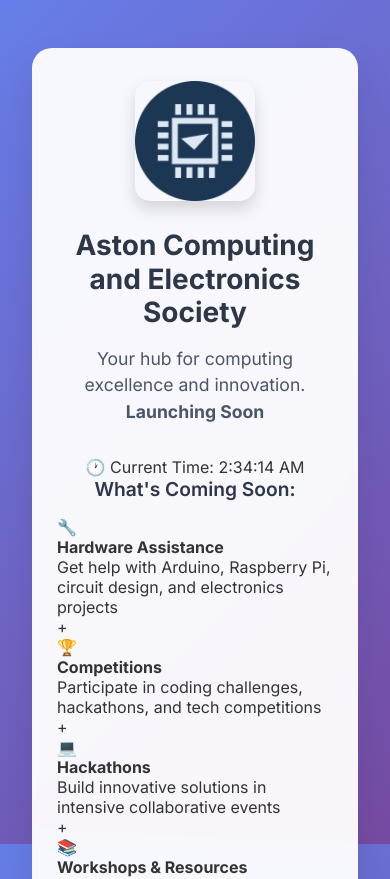
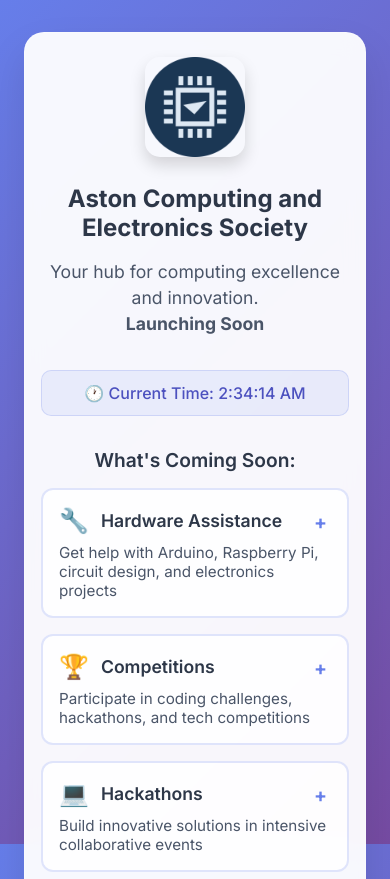
Before and after one commit to laithm/astonces, a Next.js app: page / in a window 390 px wide. Shown: the top 879 px of the page. Built offline with nearby package versions, Linux system fonts and the light colour scheme.

Commit message:
a bit of interactivity + logo fix 2

```diff
--- a/src/styles/globals.css
+++ b/src/styles/globals.css
@@ -31,13 +31,40 @@ html, body {
   border: 1px solid rgba(255, 255, 255, 0.2);
 }
 
+.logo-container {
+  position: relative;
+}
+
 .logo {
-  width: 120px;
-  height: 120px;
+  width: 120px !important;
+  height: 120px !important;
   object-fit: cover;
   border-radius: 15px;
   margin-bottom: 1.5rem;
   box-shadow: 0 8px 16px rgba(0, 0, 0, 0.15);
+  transition: all 0.3s ease;
+}
+
+.logo:hover {
+  transform: scale(1.05) rotate(2deg);
+}
+
+.logo-container::before {
+  content: '';
+  position: absolute;
+  top: -5px;
+  left: -5px;
+  right: -5px;
+  bottom: -5px;
+  background: linear-gradient(45deg, #667eea, #764ba2, #667eea);
+  border-radius: 20px;
+  opacity: 0;
+  transition: opacity 0.3s ease;
+  z-index: -1;
+}
+
+.logo-container:hover::before {
+  opacity: 0.3;
 }
 
 .headline {
@@ -55,6 +82,16 @@ html, body {
   line-height: 1.5;
 }
 
+.live-clock {
+  background: rgba(102, 126, 234, 0.1);
+  padding: 0.75rem;
+  border-radius: 10px;
+  margin-bottom: 2rem;
+  font-weight: 500;
+  color: #4c51bf;
+  border: 1px solid rgba(102, 126, 234, 0.2);
+}
+
 .features {
   margin-bottom: 2.5rem;
   text-align: left;
@@ -68,96 +105,132 @@ html, body {
   text-align: center;
 }
 
-.features ul {
-  list-style: none;
-  padding: 0;
+.feature-grid {
+  display: grid;
+  gap: 1rem;
+  margin-top: 1rem;
 }
 
-.features li {
-  font-size: 1rem;
-  color: #4a5568;
-  margin-bottom: 0.75rem;
-  padding: 0.5rem;
-  background: rgba(102, 126, 234, 0.08);
-  border-radius: 8px;
-  border-left: 4px solid #667eea;
+.feature-card {
+  background: rgba(255, 255, 255, 0.8);
+  border: 2px solid rgba(102, 126, 234, 0.2);
+  border-radius: 12px;
+  padding: 1.25rem;
+  cursor: pointer;
+  transition: all 0.3s ease;
+  position: relative;
+  text-align: left;
 }
 
-.signup-form {
-  margin-bottom: 2rem;
+.feature-card:hover {
+  transform: translateY(-3px);
+  border-color: #667eea;
+  box-shadow: 0 8px 25px rgba(102, 126, 234, 0.2);
 }
 
-.signup-form h3 {
+.feature-card.expanded {
+  border-color: #667eea;
+  background: rgba(102, 126, 234, 0.05);
+}
+
+.feature-header {
+  display: flex;
+  align-items: center;
+  gap: 0.75rem;
+  margin-bottom: 0.5rem;
+}
+
+.feature-icon {
+  font-size: 1.5rem;
+}
+
+.feature-card h4 {
   font-size: 1.1rem;
   font-weight: 600;
   color: #2d3748;
-  margin-bottom: 1.5rem;
+  margin: 0;
 }
 
-.form-group {
-  display: flex;
-  flex-direction: column;
-  gap: 1rem;
+.feature-description {
+  color: #4a5568;
+  margin: 0;
+  font-size: 0.95rem;
 }
 
-.email-input {
-  padding: 0.875rem 1rem;
-  font-size: 1rem;
-  border: 2px solid #e2e8f0;
-  border-radius: 10px;
+.feature-details {
+  margin-top: 1rem;
+  padding-top: 1rem;
+  border-top: 1px solid rgba(102, 126, 234, 0.2);
+  animation: expandIn 0.3s ease;
+}
+
+.feature-details p {
+  color: #2d3748;
+  font-size: 0.9rem;
+  margin: 0;
+}
+
+.feature-indicator {
+  position: absolute;
+  top: 1.25rem;
+  right: 1.25rem;
+  font-size: 1.2rem;
+  font-weight: bold;
+  color: #667eea;
+}
+
+.interactive-section {
+  margin: 2.5rem 0 2rem 0;
+  padding: 2rem;
+  background: rgba(102, 126, 234, 0.08);
+  border-radius: 15px;
+  border: 1px solid rgba(102, 126, 234, 0.15);
+}
+
+.interactive-section h3 {
+  color: #2d3748;
+  margin-bottom: 0.5rem;
+  font-size: 1.1rem;
+  font-weight: 600;
+}
+
+.interactive-section p {
+  color: #4a5568;
+  margin-bottom: 1rem;
+}
+
+.social-buttons {
+  display: flex;
+  gap: 1rem;
+  justify-content: center;
+  margin-top: 1.5rem;
+  flex-wrap: wrap;
+}
+
+.social-btn {
+  padding: 0.75rem 1.5rem;
   background: white;
-  transition: all 0.2s ease;
+  border: 2px solid #667eea;
+  border-radius: 25px;
+  color: #667eea;
+  font-weight: 600;
+  cursor: pointer;
+  transition: all 0.3s ease;
+  font-size: 0.95rem;
   font-family: 'Inter', sans-serif;
 }
 
-.email-input:focus {
-  outline: none;
-  border-color: #667eea;
-  box-shadow: 0 0 0 3px rgba(102, 126, 234, 0.1);
-}
-
-.email-input:disabled {
-  opacity: 0.6;
-  cursor: not-allowed;
-}
-
-.submit-btn {
-  padding: 0.875rem 2rem;
-  background: linear-gradient(135deg, #667eea 0%, #764ba2 100%);
+.social-btn:hover {
+  background: #667eea;
   color: white;
-  border: none;
-  border-radius: 10px;
-  font-size: 1rem;
-  font-weight: 600;
-  cursor: pointer;
-  transition: all 0.2s ease;
-  font-family: 'Inter', sans-serif;
-}
-
-.submit-btn:hover:not(:disabled) {
   transform: translateY(-2px);
-  box-shadow: 0 8px 16px rgba(102, 126, 234, 0.3);
-}
-
-.submit-btn:disabled {
-  opacity: 0.6;
-  cursor: not-allowed;
-  transform: none;
-}
-
-.message {
-  margin-top: 1rem;
-  padding: 0.75rem;
-  border-radius: 8px;
-  font-size: 0.9rem;
-  background: rgba(72, 187, 120, 0.1);
-  color: #2f855a;
-  border: 1px solid rgba(72, 187, 120, 0.2);
+  box-shadow: 0 5px 15px rgba(102, 126, 234, 0.3);
 }
 
 .footer {
   border-top: 1px solid rgba(0, 0, 0, 0.1);
   padding-top: 1.5rem;
+  margin-top: 2rem;
 }
 
 .footer p {
@@ -165,6 +238,24 @@ html, body {
   color: #718096;
 }
 
+/* Animations */
+@keyframes expandIn {
+  from {
+    opacity: 0;
+    max-height: 0;
+  }
+  to {
+    opacity: 1;
+    max-height: 100px;
+  }
+}
+
+@keyframes float {
+  0%, 100% { transform: translateY(0px); }
+  50% { transform: translateY(-10px); }
+}
+
+/* Responsive Design */
 @media (max-width: 640px) {
   .content {
     padding: 2rem 1.5rem;
@@ -175,7 +266,40 @@ html, body {
     font-size: 1.75rem;
   }
 
-  .form-group {
-    gap: 0.75rem;
+  .social-buttons {
+    flex-direction: column;
+    align-items: center;
+  }
+
+  .social-btn {
+    width: 100%;
+    max-width: 200px;
+  }
+
+  .feature-card {
+    padding: 1rem;
+  }
+
+  .interactive-section {
+    padding: 1.5rem;
   }
 }
+
+@media (max-width: 480px) {
+  .container {
+    padding: 1rem 0.5rem;
+  }
+
+  .content {
+    padding: 1.5rem 1rem;
+  }
+
+  .headline {
+    font-size: 1.5rem;
+  }
+
+  .logo {
+    width: 100px !important;
+    height: 100px !important;
+  }
+}
```
